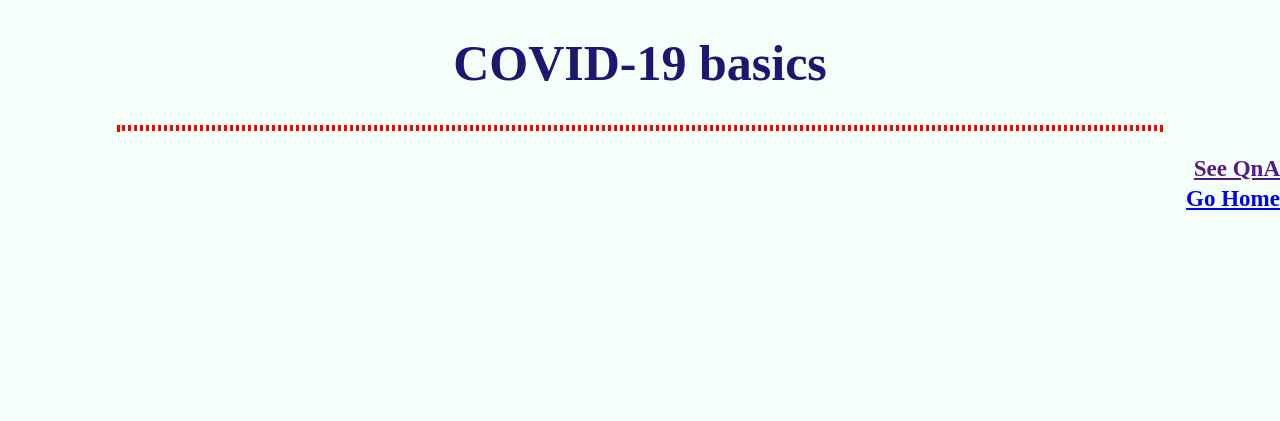
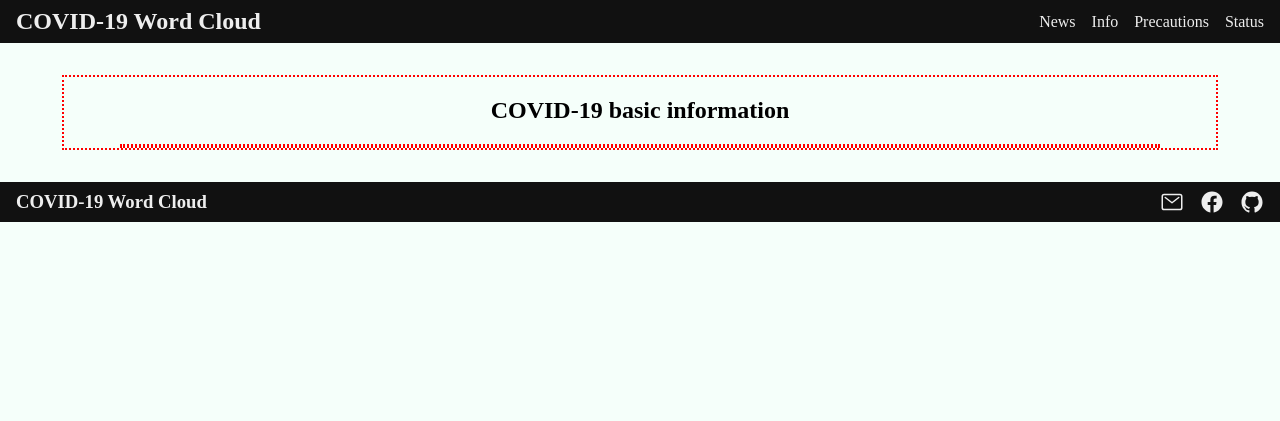
Before and after one commit to ddusi/covid19_WordCloud, a Django app: page /covid-web/covid-info/ in a window 1280 px wide. Shown: the top 421 px of the page. After the commit the page ends 222 px from the top, so only its background shows below. Run offline with Django 3.2, Linux system fonts and the light colour scheme; parts of the project's set-up code (start-up, migrations or seed data) failed here and were passed over; some libraries are stand-ins or nearby versions.

Commit message:
Refactor covid_info.html with Django template inheritance #18 & add styles for covid_info.html

```diff
--- a/Covid_web/static/css/style.css
+++ b/Covid_web/static/css/style.css
@@ -58,8 +58,8 @@ body {
 section[role='main'] {
   width: 90%;
   max-width: 1280px;
-  margin: auto;
-  padding: 2rem 0;
+  margin: 2rem auto;
+  padding: 0;
 }
 
 .footer {
@@ -198,3 +198,17 @@ section[role='main'] {
 .article__time {
   border-left: 2px solid var(--primary-color);
 }
+
+/* Info page */
+.info--main-section {
+  border: 2px dotted red;
+
+  text-align: center;
+}
+
+.info__contents {
+  width: 90%;
+  margin: auto;
+
+  border: 2px dotted red;
+}
--- a/Covid_web/templates/Covid_web/covid_info.html
+++ b/Covid_web/templates/Covid_web/covid_info.html
@@ -1,68 +1,16 @@
-{% load static %}
-
-<!DOCTYPE html>
-<html lang="en">
-<head>
-    <meta charset="UTF-8">
-    <meta name="viewport" content="width=device-width, initial-scale=1.0">
-    <title>Information</title>
-    <link rel="stylesheet" href="{% static 'css/style.css' %}">
-    <style>
-        .hyperlink{
-            font-size: 23px;
-            color: dimgrey;
-            text-align: right;
-            line-height:30px;
-        }
-        #container{
-            width: 1040px;
-            margin: 0 auto;
-            border: 3px dotted red;
-        }
-        #title {
-            width: 740px;
-            margin: inherit;
-            border: 3px solid black;
-            background-color: white;
-        }
-        #content{
-            width: 680px;
-            margin: 0 auto;
-        }
-
-        h1{
-            color: midnightblue;
-            text-align: center;
-            font-size: 50px;
-        }
-        h3{
-            color: black;
-            text-align: center;
-        }
-
-        p {
-            font-size: 17px;
-            white-space: normal;
-            line-height:20px;
-        }
-    </style>
-</head>
-<body>
-    <h1>COVID-19 basics</h1>
-
-    <div id="container">
+{% extends 'Covid_web/base.html' %} {% load static %} {% block content %}
+<section role="main" class="info--main-section">
+  <h1 class="info__title">COVID-19 basic information</h1>
+  <div class="info__contents">
     {% for c in cont %}
-    {% if '?' in c %}
-    <div id="title">
-        <h3>{{c}}</h3>
+    <div class="content--container">
+      {% if '?' in c %}
+      <h3 class="content__title">{{c}}</h3>
+      {% else %}
+      <p class="content__body">{{c}}</p>
+      {% endif %}
     </div>
-    {% else %}
-    <div id="content">
-        <p>{{c}}</p>
-    </div>
-    {% endif %}
     {% endfor %}
-    </div>
-    <h3 class="hyperlink"><a href="">See QnA</a><br><a href="{% url 'covid:home' %}">Go Home</a></h3>
-</body>
-</html>
+  </div>
+</section>
+{% endblock %}
```
